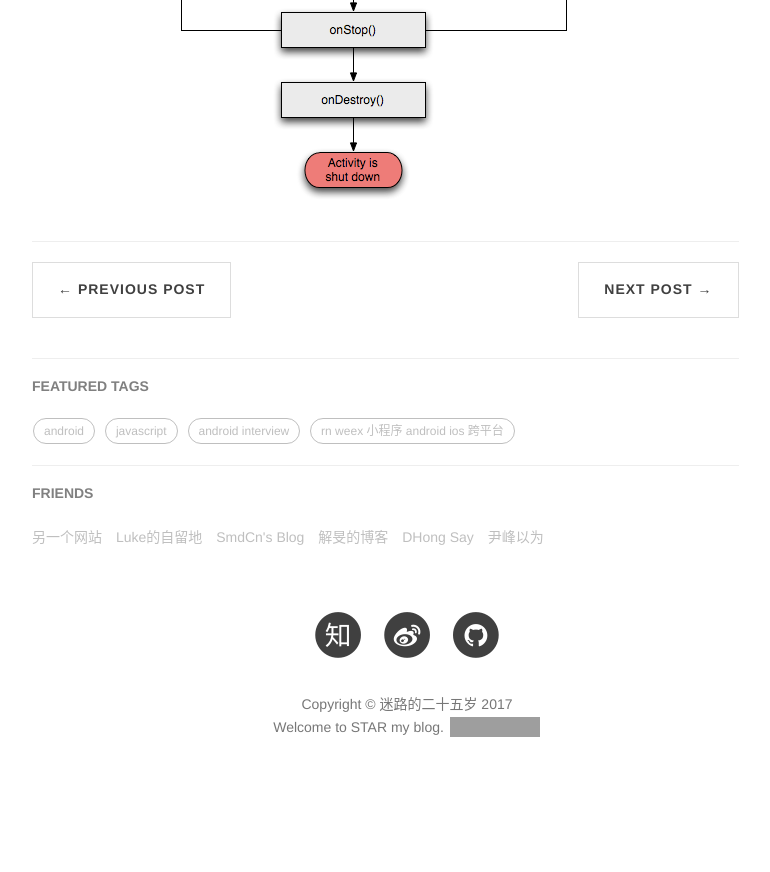
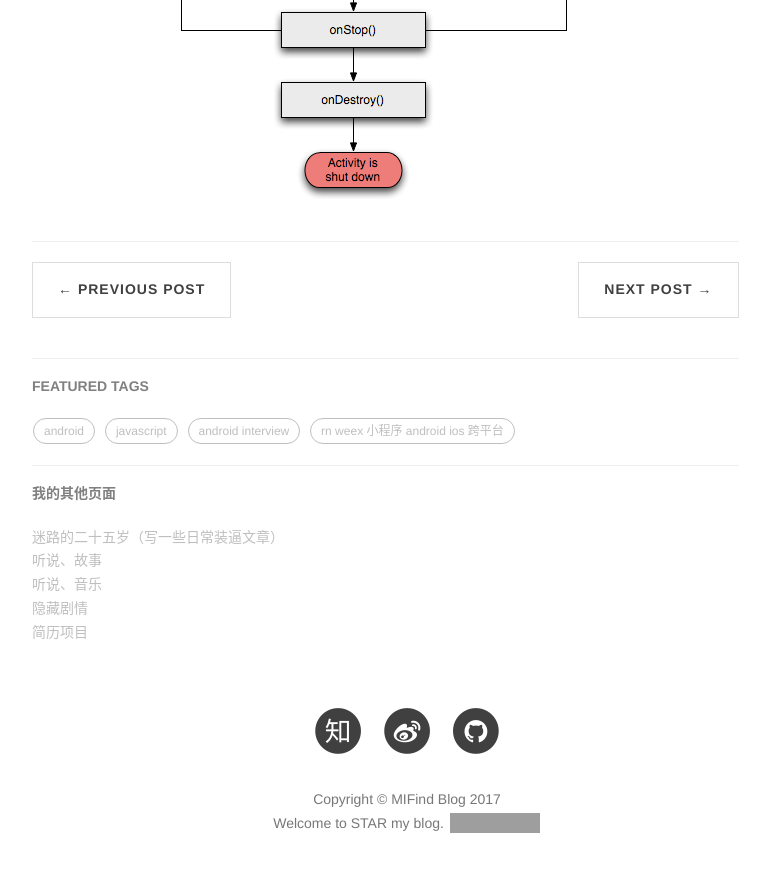
Before and after one commit to YanChenGirl/MIFind.github.io, a Jekyll site: the page built from _posts/2015-11-13-androidStuy-1.markdown, in a window 1280 px wide and 900 px high, scrolled down 1208 px. Shown: the top 872 px of the window, without its empty margins (233-1003 px from the left). Built offline with Jekyll 4.4.1, drawn with Linux system fonts in a browser that asks for light colours; nearby versions of some CDN libraries; comment, search, counter and statistics services are not loaded; before the commit the page ends 2013 px from its top, so only the background shows below that; grey boxes are pictures that could not be loaded.

Commit message:
基础组建平台

```diff
--- a/_config.yml
+++ b/_config.yml
@@ -1,10 +1,10 @@
 # Site settings
-title: 迷路的二十五岁
+title: MIFind Blog
 SEOTitle: MIFind blog | 技术博客
 header-img: img/home-bg.jpg
 email: mifindxuan@gmail.com
-description: "java, Android, javascript "
-keyword: "android java javascript"
+description: "ReactNative, Vue, 前端 , Web/Wap, Android, javascript "
+keyword: "ReactNative, Vue, 前端 , Web/Wap, Android, javascript"
 url: ""              # your host, for absolute URL
 baseurl: ""                             # for example, '/blog' if your blog hosted on 'host/blog'
 
@@ -57,7 +57,7 @@ ba_track_id: b959664f3349ddb0e15b20bd38897dd6
 # Sidebar settings
 sidebar: true                           # whether or not using Sidebar.
 sidebar-about-description: "程序猿吹起牛逼，那可是比较可怕。"
-sidebar-avatar: /img/acatar-me.jpeg      # use absolute URL, seeing it's used in both `/` and `/about/`
+sidebar-avatar: /img/mifind.jpeg      # use absolute URL, seeing it's used in both `/` and `/about/`
 
 
 
@@ -70,22 +70,19 @@ featured-condition-size: 1              # A tag will be featured if the size of
 # Friends
 friends: [
     {
-        title: "另一个网站",
-        href: "http://psy-jean.cn"
+        title: "迷路的二十五岁（写一些日常装逼文章）",
+        href: "http://mifind.online/yeoman-bootstrap-gulp-page/dist"
     },{
-        title: "Luke的自留地",
-        href: "http://hmqk1995.github.io"
+        title: "听说、故事",
+        href: "http://mifind.online/VUEONE/one/one/one.html#/"
     },{
-        title: "SmdCn's Blog",
-        href: "http://blog.smdcn.net"
+        title: "听说、音乐",
+        href: "http://mifind.online/VUEONE/one/music/music.html#/"
     },{
-        title: "解旻的博客",
-        href: "http://xieminis.me/"
+        title: "隐藏剧情",
+        href: "http://mifind.online/VUEONE/one/about/about.html#/"
     },{
-        title: "DHong Say",
-        href: "http://dhong.co"
-    },{
-        title: "尹峰以为",
-        href: "http://ingf.github.io/"
+        title: "简历项目",
+        href: "http://mifind.online/myResume/"
     }
 ]
--- a/_layouts/post.html
+++ b/_layouts/post.html
@@ -136,10 +136,10 @@ layout: default
                 <!-- Friends Blog -->
                 {% if site.friends %}
                 <hr>
-                <h5>FRIENDS</h5>
+                <h5>我的其他页面</h5>
                 <ul class="list-inline">
                     {% for friend in site.friends %}
-                        <li><a href="{{friend.href}}">{{friend.title}}</a></li>
+                        <li><a href="{{friend.href}}">{{friend.title}}</a></li><br>
                     {% endfor %}
                 </ul>
                 {% endif %}
```
